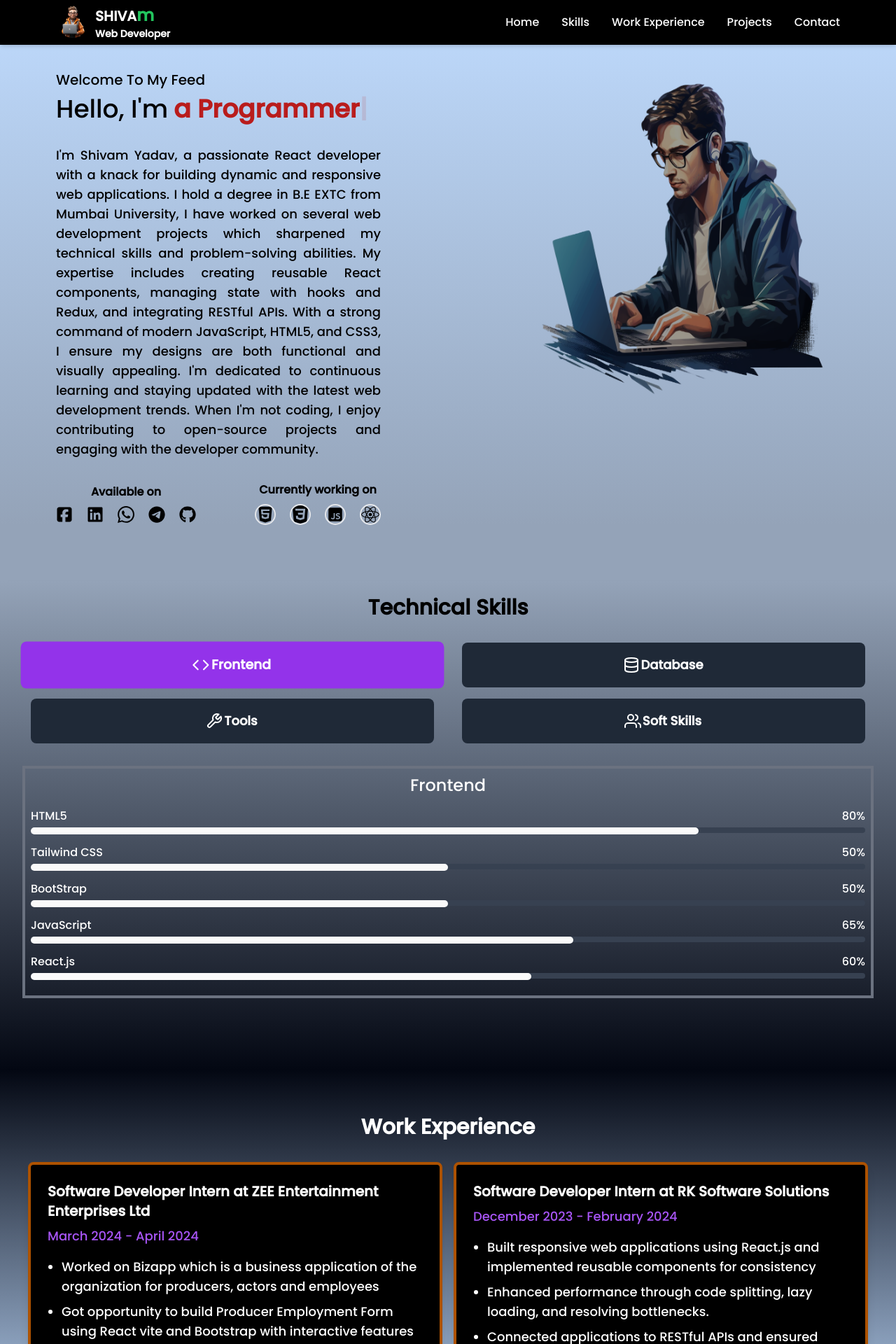
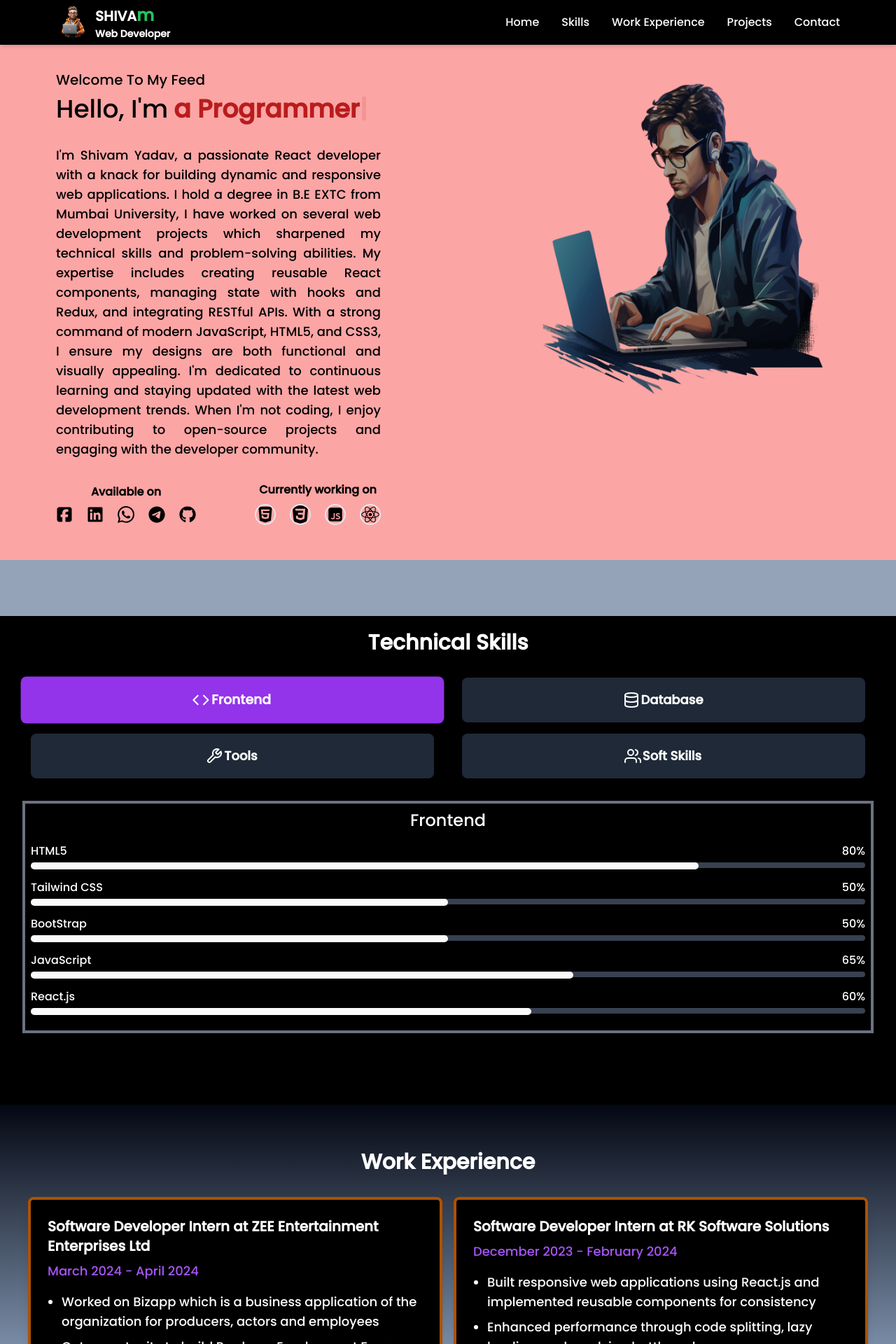
Before and after one commit to shivam3245/My-Portfolio, a React (Vite) app: page / in a window 1280 px wide. Shown: the top 1920 px of the page at 70% size. Built offline with nearby package versions, Linux system fonts and the light colour scheme.

Commit message:
change style

```diff
--- a/src/Components/Home.jsx
+++ b/src/Components/Home.jsx
@@ -18,7 +18,7 @@ function Home() {
         <>
             <div
                 name="Home"
-                className="max-w-screen-2xl container pt-1 px-4 md:px-20 mb-20 bg-gradient-to-b from-blue-200 to-slate-400"
+                className="max-w-screen-2xl h-screen container pt-1 px-4 md:px-20 mb-20 bg-red-300"
             >
                 <div className="flex flex-col md:flex-row">
                     <div className="md:w-1/2 mt-12 md:mt-24 space-y-2 order-2 md:order-1">
--- a/src/Components/Skills.jsx
+++ b/src/Components/Skills.jsx
@@ -34,8 +34,8 @@ function Skills() {
 
     return (
         <div name="Skills" className=''>
-            <div className="bg-gradient-to-b from-slate-400 to-gray-950 text-white pl-8 pr-8 pt-5 pb-[8%] shadow-lg max-w-8xl ">
-                <h2 className="text-2xl md:text-3xl font-extrabold text-black text-center mb-8">Technical Skills</h2>
+            <div className="bg-black text-white pl-8 pr-8 pt-5 pb-[8%] shadow-lg max-w-8xl ">
+                <h2 className="text-2xl md:text-3xl font-extrabold text-white text-center mb-8">Technical Skills</h2>
                 <div className="grid grid-cols-2 gap-4 mb-8 ">
                     {Object.keys(skills).map((category) => (
                         <SkillCategory
```
